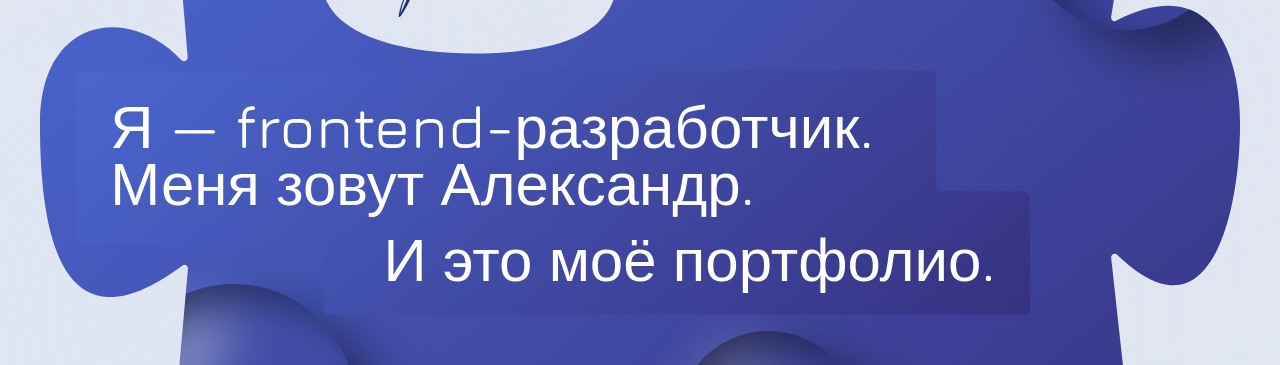
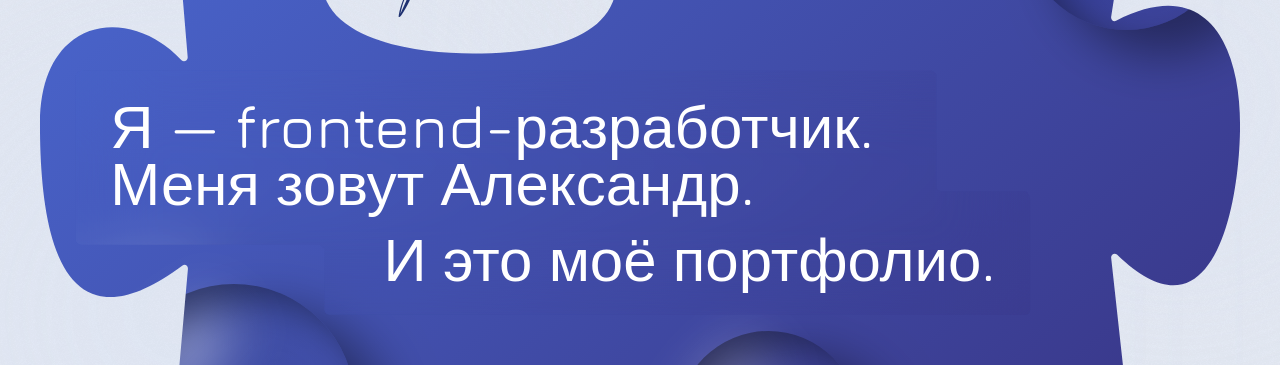
Before and after one commit to Alex-Nicalace/webcraft, a React (Vite) app: page / in a window 1280 px wide. Shown: the part 213-578 px from the top of the page. Built offline with nearby package versions, Linux system fonts and the light colour scheme.

Commit message:
Greeting: overflow puzzle, bg light mode

```diff
--- a/src/components/Greeting/Greeting.scss
+++ b/src/components/Greeting/Greeting.scss
@@ -42,7 +42,11 @@ $aspect-ratio-768: '16/9';
   :root.light-mode & {
     --greeting-puzzle-bg: linear-gradient(140deg, #4a67cf 0%, #373180 100%)
       no-repeat;
-    --greeting-heading-bg: linear-gradient(139deg, #4a67cf 0%, #373180 100%);
+    --greeting-heading-bg: linear-gradient(
+      139deg,
+      rgba(74, 103, 207, 0.2) 0%,
+      rgba(55, 49, 128, 0.2) 100%
+    );
 
     --greeting-heading-text-color: var(--white);
   }
@@ -128,6 +132,7 @@ $aspect-ratio-768: '16/9';
     height: 100%;
     background: var(--greeting-puzzle-bg);
     clip-path: url(#puzzle-main-screen);
+    overflow: hidden; // без этого в FF пазл растягивается
     animation: puzzleMainScreen $animStep-1;
 
     @keyframes puzzleMainScreen {
@@ -157,7 +162,6 @@ $aspect-ratio-768: '16/9';
     clip-path: url(#puzzle-main-screen-text-bg);
     background: var(--greeting-heading-bg);
     backdrop-filter: blur(rem(40));
-    box-shadow: 0 rem(4) rem(35) 0 rgba(31, 2, 150, 0.35);
     z-index: 1;
     color: var(--greeting-heading-text-color);
 
@@ -165,11 +169,6 @@ $aspect-ratio-768: '16/9';
     flex-direction: column;
     align-items: flex-start;
     animation: fadeIn $animStep-2;
-
-    /* Только для Firefox. в фокск не обрезается фигура должным образом */
-    @-moz-document url-prefix() {
-      box-shadow: none;
-    }
 
     @include adaptiveValue('width', 1306, 956, $containerWidth, $pc, 1);
 
```
